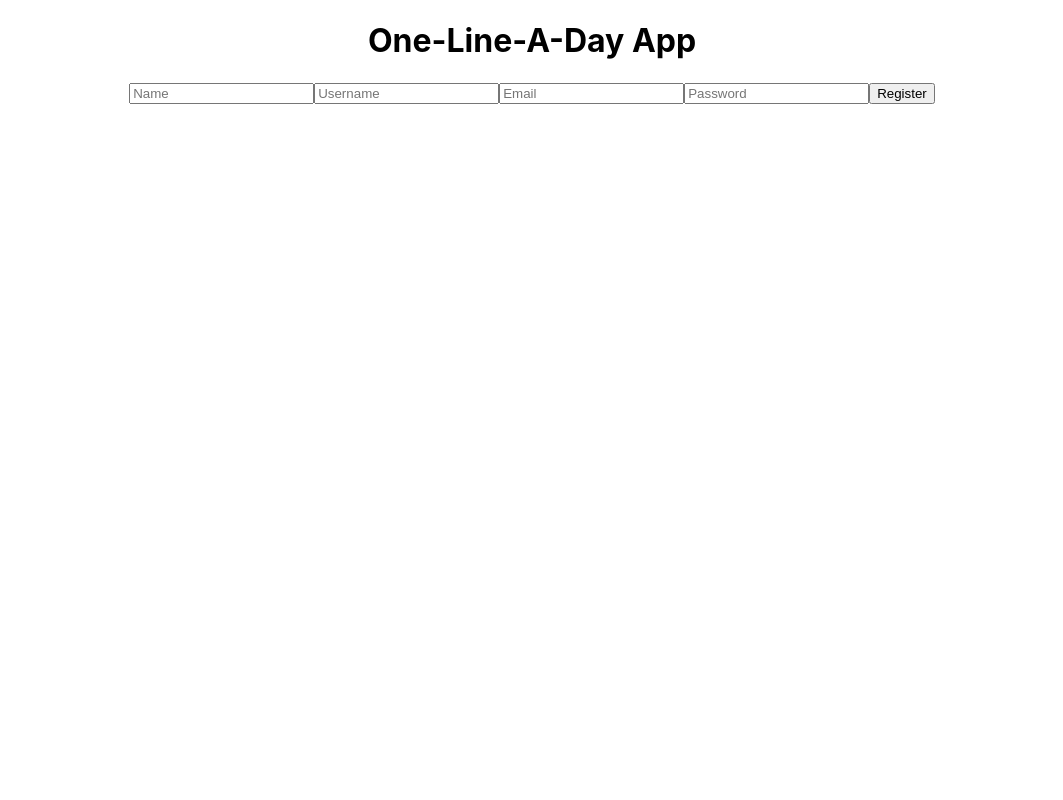
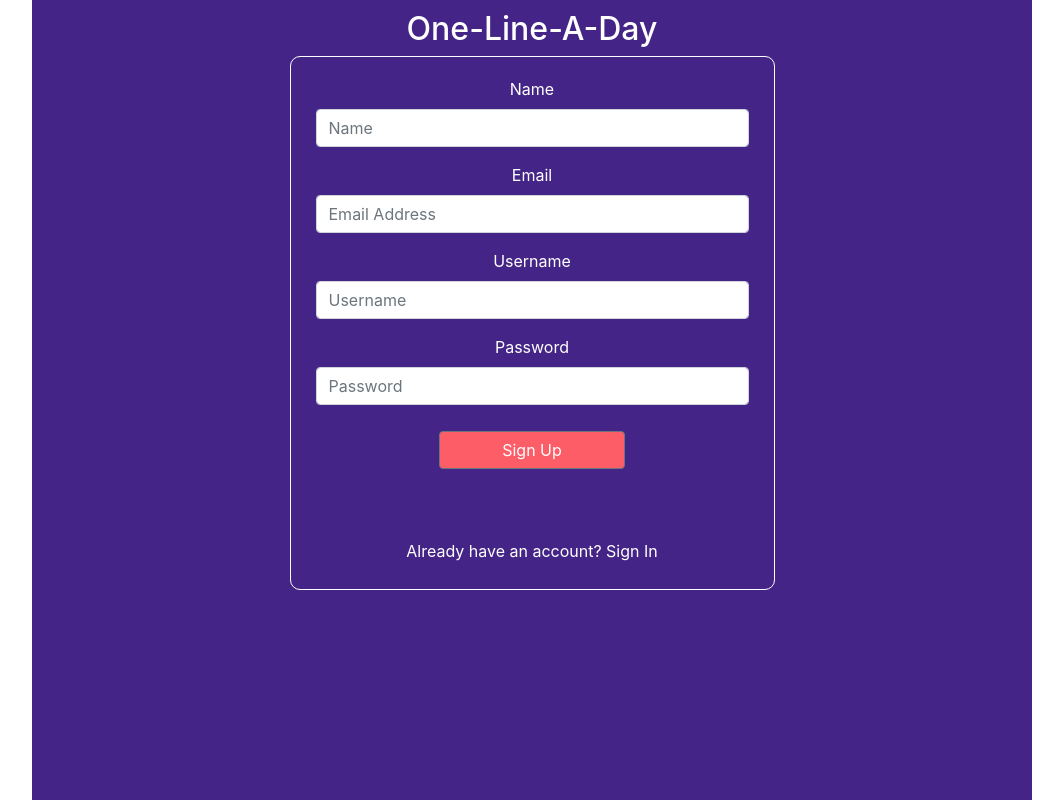
Before and after one commit to one-line-a-day/front-end-2, a React (Create React App) app in the folder journal/: page /register in a window 1280 px wide. Shown: the whole page, without its empty margins (108-1171 px from the left). Built offline with nearby package versions, Linux system fonts and the light colour scheme.

Commit message:
Styling complete for Login/Sign Up pages

```diff
--- a/journal/package.json
+++ b/journal/package.json
@@ -3,13 +3,17 @@
   "version": "0.1.0",
   "private": true,
   "dependencies": {
+    "@material-ui/core": "^3.9.2",
     "axios": "^0.18.0",
+    "bootstrap": "^4.2.1",
+    "material-ui": "^0.20.2",
     "react": "^16.7.0",
     "react-dom": "^16.7.0",
     "react-redux": "^6.0.0",
     "react-router-dom": "^4.3.1",
     "react-scripts": "2.1.3",
     "react-textfield": "^0.0.6",
+    "reactstrap": "^7.1.0",
     "redux": "^4.0.1",
     "redux-logger": "^3.0.6",
     "redux-thunk": "^2.3.0"
--- a/journal/src/App.css
+++ b/journal/src/App.css
@@ -2,6 +2,30 @@
   text-align: center;
 }
 
-.login-button-true {
+.login-container {
+  background-color: #442587;
+  color: #fff;
+  max-width: 1000px;
+  height: 100vh;
+  padding-top: 10px;
+  display: flex;
+  flex-wrap: wrap;
+  flex-direction: column;
+}
+
+.register-link {
+  color: #fff;
+}
+
+.register-link:hover {
+  color: #fdb9ac;
   text-decoration: none;
 }
+
+.textfield {
+  color: #fff;
+}
+
+.not-registered {
+  margin-top: 70px;
+}
--- a/journal/src/App.js
+++ b/journal/src/App.js
@@ -6,7 +6,6 @@ class App extends Component {
   render() {
     return (
       <div className="App">
-        <h1>One-Line-A-Day App</h1>
         <Login />
       </div>
     );
--- a/journal/src/components/Login/LoginForm.js
+++ b/journal/src/components/Login/LoginForm.js
@@ -1,5 +1,14 @@
 import React, { Component } from "react";
 import { Link } from "react-router-dom";
+import {
+  Container,
+  Col,
+  Form,
+  FormGroup,
+  Label,
+  Input,
+  Button
+} from "reactstrap";
 
 class LoginForm extends Component {
   constructor(props) {
@@ -27,45 +36,83 @@ class LoginForm extends Component {
 
   render() {
     return (
-      <div>
-        <h2>Login Form</h2>
-        <form
-          className="login-form"
-          onSubmit={this.onSubmit}
-          autoComplete="off"
+      <Container
+        className="login-container"
+        style={{
+          maxWidth: "1000px",
+          display: "flex"
+        }}
       >
-          <input
-            className="login-input"
+        <h2>One-Line-A-Day</h2>
+        <Form
+          className="form"
+          style={{
+            width: "50%",
+            flexDirection: "column",
+            alignItems: "center",
+            margin: "0 auto",
+            border: "1px solid white",
+            padding: "10px",
+            borderRadius: "10px"
+          }}
+        >
+          <Col>
+            <FormGroup style={{ paddingTop: "20px" }}>
+              <Label>Username</Label>
+              <Input
                 type="text"
-            placeholder="username"
                 name="username"
                 value={this.state.username}
                 onChange={this.onChange}
-            autoComplete="none"
+                placeholder="Username"
               />
-          <input
-            className="login-input"
+            </FormGroup>
+          </Col>
+          <Col>
+            <FormGroup>
+              <Label>Password</Label>
+              <Input
                 type="password"
-            placeholder="password"
                 name="password"
+                placeholder="Password"
                 value={this.state.password}
                 onChange={this.onChange}
-            autoComplete="none"
               />
-          <button className="login-button" onClick={this.onSubmit}>
+            </FormGroup>
+          </Col>
+          <Button
+            style={{
+              backgroundColor: "#fd5d67",
+              marginBottom: "20px",
+              marginTop: "20px",
+              width: "40%"
+            }}
+            className="login-button"
+            onClick={this.onSubmit}
+          >
             {this.state.username !== "" && this.state.password !== "" ? (
-              <Link to="/home" className="login-button-true">
+              <Link
+                to="/home"
+                style={{
+                  color: "white",
+                  textDecoration: "none"
+                }}
+              >
                 Login
               </Link>
             ) : (
               <div>Login</div>
             )}
-          </button>
+          </Button>
+
           <p className="not-registered">
-            Not registered? <Link to="/register">Register Now</Link>
+            Don't have an account?{" "}
+            <Link className="register-link" to="/register">
+              Sign Up Now
+            </Link>
           </p>
-        </form>
-      </div>
+        </Form>
+      </Container>
     );
   }
 }
--- a/journal/src/components/Login/Register.js
+++ b/journal/src/components/Login/Register.js
@@ -1,41 +1,144 @@
 import React, { Component } from "react";
-
+import {
+  Container,
+  Col,
+  Form,
+  FormGroup,
+  Label,
+  Input,
+  Button
+} from "reactstrap";
+import { Link } from "react-router-dom";
 class Register extends Component {
   constructor(props) {
     super(props);
-    this.state = {};
+    this.state = {
+      name: "",
+      email: "",
+      username: "",
+      password: ""
+    };
   }
+
+  onChange = e => {
+    this.setState({ [e.target.name]: e.target.value });
+  };
+
+  onSubmit = e => {
+    e.preventDefault();
+    if (this.state.username === "") {
+      return alert("Plese enter your username");
+    } else if (this.state.password === "") {
+      return alert("Plese enter your password");
+    } else if (this.state.email === "") {
+      return alert("Plese enter your email");
+    }
+  };
+
   render() {
     return (
-      <div>
-        <form className="register-form">
-          <input
-            className="register-input"
+      <Container
+        className="login-container"
+        style={{
+          maxWidth: "1000px",
+          display: "flex"
+        }}
+      >
+        <h2>One-Line-A-Day</h2>
+        <Form
+          className="form"
+          style={{
+            width: "50%",
+            flexDirection: "column",
+            alignItems: "center",
+            margin: "0 auto",
+            border: "1px solid white",
+            padding: "10px",
+            borderRadius: "10px"
+          }}
+        >
+          <Col>
+            <FormGroup style={{ marginTop: "10px" }}>
+              <Label>Name</Label>
+              <Input
                 type="text"
                 name="name"
+                value={this.state.name}
+                onChange={this.onChange}
                 placeholder="Name"
               />
-          <input
-            className="register-input"
+            </FormGroup>
+          </Col>
+          <Col>
+            <FormGroup style={{ marginTop: "10px" }}>
+              <Label>Email</Label>
+              <Input
+                type="email"
+                name="email"
+                value={this.state.email}
+                onChange={this.onChange}
+                placeholder="Email Address"
+              />
+            </FormGroup>
+          </Col>
+          <Col>
+            <FormGroup style={{ marginTop: "10px" }}>
+              <Label>Username</Label>
+              <Input
                 type="text"
                 name="username"
+                value={this.state.username}
+                onChange={this.onChange}
                 placeholder="Username"
               />
-          <input
-            className="register-input"
-            type="text"
-            name="email"
-            placeholder="Email"
-          />
-          <input
-            className="register-input"
+            </FormGroup>
+          </Col>
+          <Col>
+            <FormGroup style={{ marginTop: "10px" }}>
+              <Label>Password</Label>
+              <Input
                 type="password"
                 name="password"
                 placeholder="Password"
+                value={this.state.password}
+                onChange={this.onChange}
               />
-          <button>Register</button>
-        </form>
-      </div>
+            </FormGroup>
+          </Col>
+          <Button
+            style={{
+              backgroundColor: "#fd5d67",
+              marginTop: "10px",
+              width: "40%"
+            }}
+            className="login-button"
+            onClick={this.onSubmit}
+          >
+            {this.state.username !== "" &&
+            this.state.password !== "" &&
+            this.state.email !== "" ? (
+              <Link
+                to="/home"
+                style={{
+                  color: "white",
+                  textDecoration: "none"
+                }}
+              >
+                Sign Up
+              </Link>
+            ) : (
+              <div>Sign Up</div>
+            )}
+          </Button>
+
+          <p className="not-registered">
+            Already have an account?{" "}
+            <Link className="register-link" to="/">
+              Sign In
+            </Link>
+          </p>
+        </Form>
+      </Container>
     );
   }
 }
--- a/journal/src/index.js
+++ b/journal/src/index.js
@@ -3,6 +3,7 @@ import ReactDOM from "react-dom";
 import "./index.css";
 import App from "./App";
 import { BrowserRouter as Router } from "react-router-dom";
+import "bootstrap/dist/css/bootstrap.min.css";
 
 ReactDOM.render(
   <Router>
```
Also changed, not shown: 1 other file (tests, documents, lock files or other folders). Lines whose indentation alone changed are shown as unchanged.
